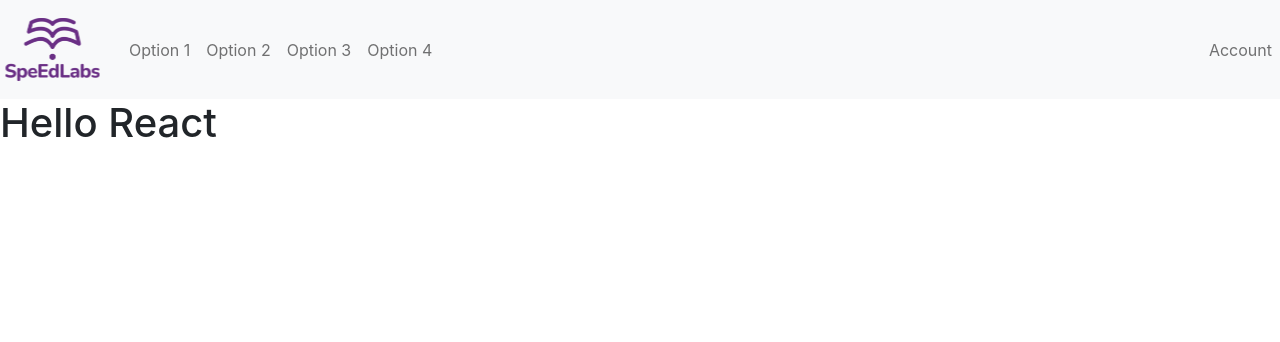
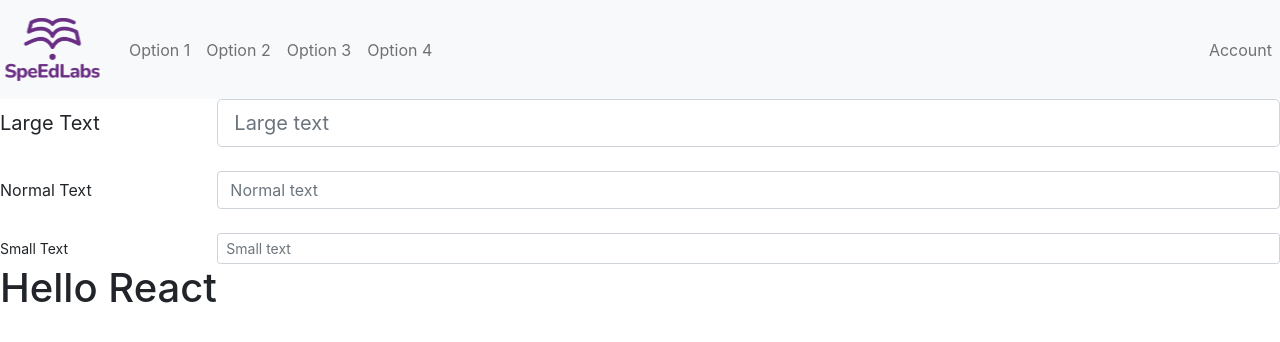
Before and after one commit to sumitshinde2608/SLTestCreationModule, a React (Create React App) app: page / in a window 1280 px wide. Shown: the top 342 px of the page. Built offline with nearby package versions, Linux system fonts and the light colour scheme.

Commit message:
packages updated

```diff
--- a/package.json
+++ b/package.json
@@ -18,12 +18,6 @@
     "test": "react-scripts test",
     "eject": "react-scripts eject"
   },
-  "eslintConfig": {
-    "extends": [
-      "react-app",
-      "react-app/jest"
-    ]
-  },
   "browserslist": {
     "production": [
       ">0.2%",
--- a/src/App.js
+++ b/src/App.js
@@ -1,10 +1,12 @@
 import React from "react";
 import Navbar from "./Components/Navbar";
+import Test from "./Containers/SelectTestDetails";
 
 const App = () => {
 	return (
 		<div>
 			<Navbar />
+			<Test />
 			<h1>Hello React</h1>
 		</div>
 	);
--- a/src/Containers/SelectTestDetails.js
+++ b/src/Containers/SelectTestDetails.js
@@ -1,12 +1,37 @@
 import React from "react";
+import { Form, Row, Col } from "react-bootstrap";
 
-function SelectTestDetails() {
+const SelectTestDetails = () => {
 	return (
 		<div>
-			<h1>Select Test Details</h1>
-			<p>Select the test details for the selected test.</p>
+			<Row>
+				<Form.Label column='lg' lg={2}>
+					Large Text
+				</Form.Label>
+				<Col>
+					<Form.Control size='lg' type='text' placeholder='Large text' />
+				</Col>
+			</Row>
+			<br />
+			<Row>
+				<Form.Label column lg={2}>
+					Normal Text
+				</Form.Label>
+				<Col>
+					<Form.Control type='text' placeholder='Normal text' />
+				</Col>
+			</Row>
+			<br />
+			<Row>
+				<Form.Label column='sm' lg={2}>
+					Small Text
+				</Form.Label>
+				<Col>
+					<Form.Control size='sm' type='text' placeholder='Small text' />
+				</Col>
+			</Row>
 		</div>
 	);
-}
+};
 
 export default SelectTestDetails;
```
